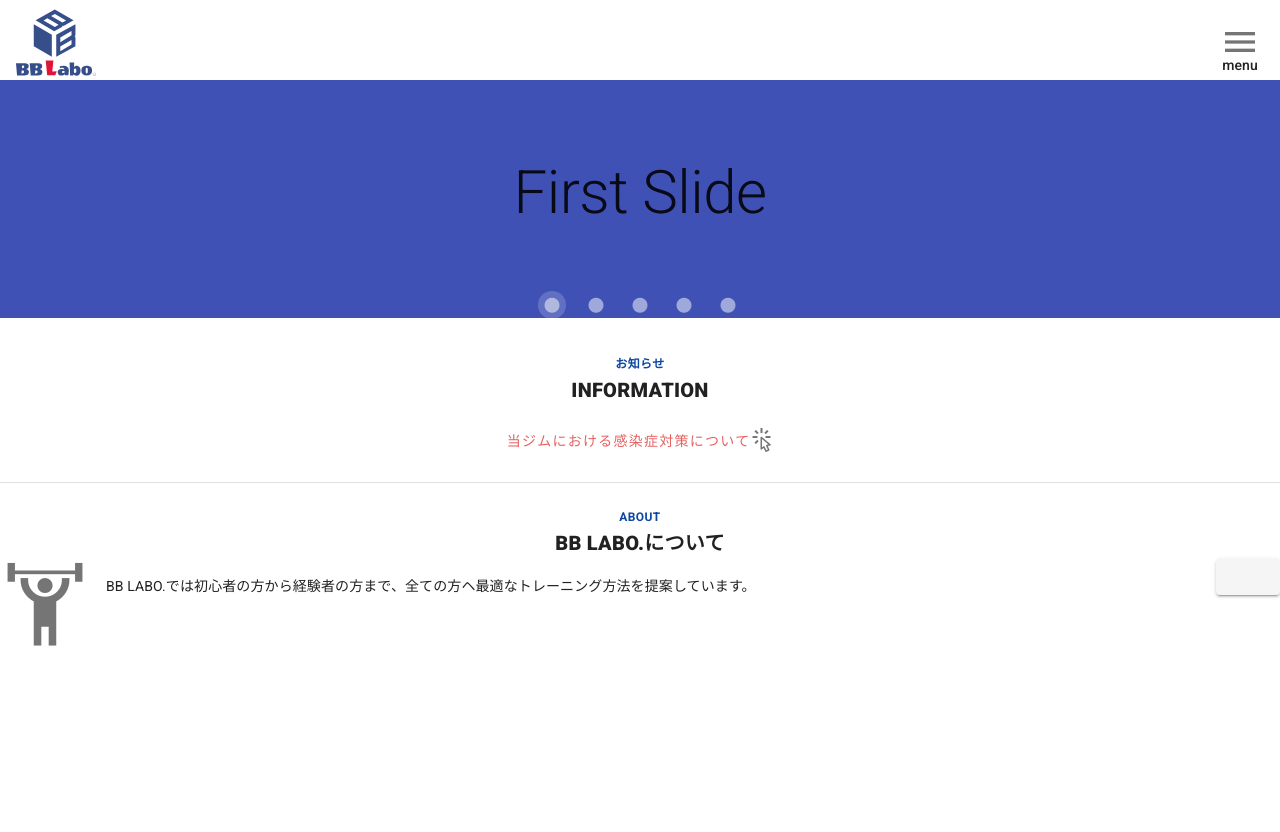
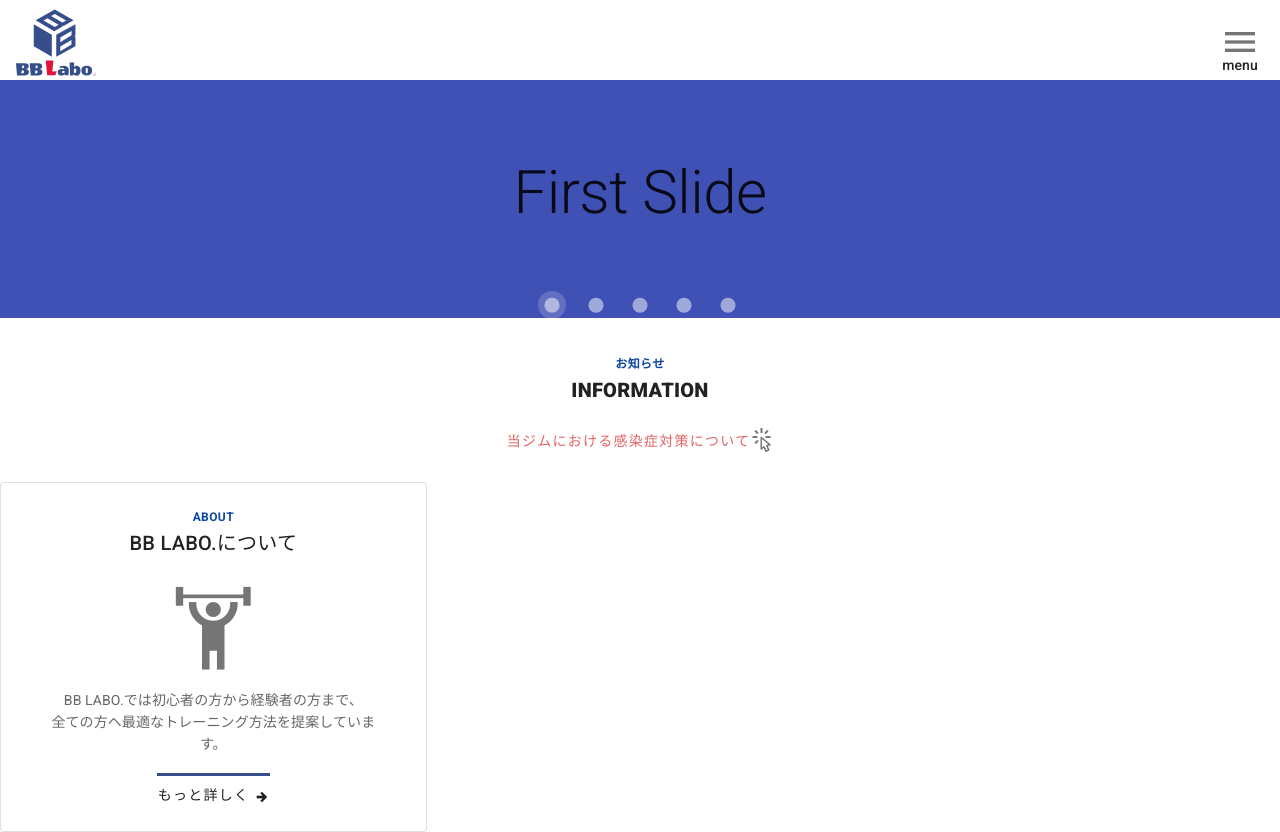
Before and after one commit to onoyama-e-rikuo/bb_labo, a Nuxt app: page / in a window 1280 px wide. Before the commit the page ends 800 px from the top, so only its background shows below. Built offline with nearby package versions, Linux system fonts and the light colour scheme.

Commit message:
fix about

```diff
--- a/components/BbAbout.vue
+++ b/components/BbAbout.vue
@@ -1,18 +1,22 @@
 <template>
-  <v-card tile flat class="text-center">
-    <div class="blue--text font-weight-bold text--darken-4 text-caption mt-6">
-      ABOUT
-    </div>
-    <div class="text-h6 text-center font-weight-black">BB LABO.について</div>
-    <div class="d-flex">
-      <v-icon size="90">mdi-weight-lifter</v-icon>
-      <v-card-text class="text-left">
-        BB
-        LABO.では初心者の方から経験者の方まで、全ての方ヘ最適なトレーニング方法を提案しています。
+  <v-col cols="12" sm="12" lg="4">
+    <v-card outlined flat class="bb-about-card text-center pa-6">
+      <div class="blue--text font-weight-bold text--darken-4 text-caption">
+        ABOUT
+      </div>
+      <div class="text-h6 text-center font-weight-medium">BB LABO.について</div>
+      <v-icon size="90" class="mt-6">mdi-weight-lifter</v-icon>
+      <v-card-text>
+        BB LABO.では初心者の方から経験者の方まで、<br />全ての方ヘ最適なトレーニング方法を提案しています。
       </v-card-text>
-      <v-btn class=""></v-btn>
-    </div>
-  </v-card>
+      <v-btn text nuxt to="/about" class="bb-about-button">
+        <span>
+          もっと詳しく
+          <v-icon small>mdi-arrow-right-thick</v-icon>
+        </span>
+      </v-btn>
+    </v-card>
+  </v-col>
 </template>
 
 <script lang="ts">
@@ -22,4 +26,11 @@ import { Component, Vue } from 'vue-property-decorator'
 export default class BbAbout extends Vue {}
 </script>
 
-<style lang="scss"></style>
+<style lang="scss">
+.bb-about-button {
+  .v-btn__content {
+    border-top: 3px solid #364e8a;
+    padding-top: 8px;
+  }
+}
+</style>
--- a/components/BbInfo.vue
+++ b/components/BbInfo.vue
@@ -1,5 +1,5 @@
 <template>
-  <div class="text-center">
+  <div class="text-center mb-6">
     <div class="blue--text font-weight-bold text--darken-4 text-caption mt-6">
       お知らせ
     </div>
@@ -73,7 +73,6 @@
         </v-card-text>
       </v-card>
     </v-dialog>
-    <v-divider class="mt-6"></v-divider>
   </div>
 </template>
 
--- a/pages/index.vue
+++ b/pages/index.vue
@@ -2,7 +2,9 @@
   <div>
     <bb-carousels />
     <bb-info />
-    <bb-about />
+    <v-row no-gutters>
+      <bb-about />
+    </v-row>
   </div>
 </template>
 
```
